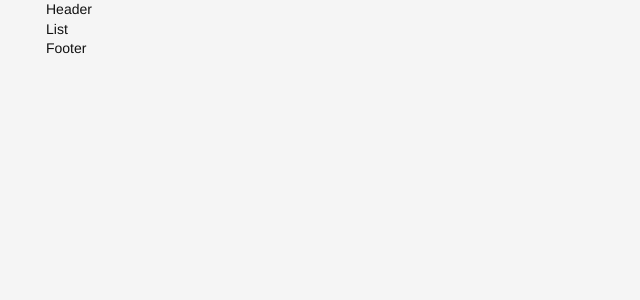
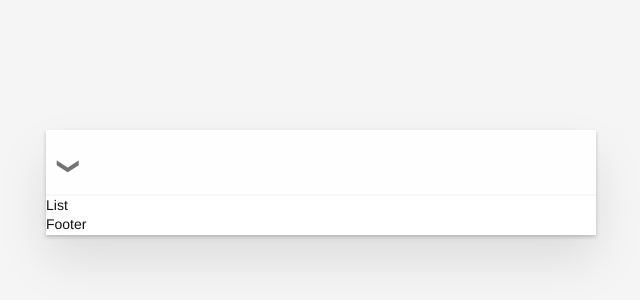
Before and after one commit to fe-olaf/20210821, a React app: page / in a window 1280 px wide. Shown: the top 300 px of the page, without its empty margins (319-959 px from the left). Built offline with nearby package versions, Linux system fonts and the light colour scheme; the HTML template or start-up script is replaced by a standard one.

Commit message:
header style 컴포넌트 추가

```diff
--- a/src/components/todo/Header.js
+++ b/src/components/todo/Header.js
@@ -1,7 +1,51 @@
 import React from 'react'
+import styled from 'styled-components'
+
+const Container = styled.div``
+
+const CheckButton = styled.div`
+  width: 60px;
+  font-size: 0;
+  position: absolute;
+  top: 0;
+  left: -32px;
+  transform: rotate(90deg);
+  height: 65px;
+  width: 65px;
+
+  &::before {
+    content: '❯';
+    font-size: 22px;
+    color: #e6e6e6;
+    padding: 10px 27px 10px 27px;
+
+    ${({ checked }) => checked && `color: #737373;`}
+  }
+`
+
+const Input = styled.input`
+  padding: 16px 16px 16px 60px;
+  border: none;
+  background: rgba(0, 0, 0, 0.003);
+  box-shadow: inset 0 -2px 1px rgb(0 0 0 / 3%);
+  position: relative;
+  margin: 0;
+  width: 100%;
+  font-size: 24px;
+  font-family: inherit;
+  font-weight: inherit;
+  line-height: 1.4em;
+  color: inherit;
+  box-sizing: border-box;
+`
 
 function Header() {
-  return <div>Header</div>
+  return (
+    <Container>
+      <CheckButton a={10} b={20} checked={true} />
+      <Input />
+    </Container>
+  )
 }
 
 export default Header
--- a/src/pages/Todo.js
+++ b/src/pages/Todo.js
@@ -1,16 +1,25 @@
 import React from 'react'
+
+import styled from 'styled-components'
 
 import Header from '../components/todo/Header'
 import List from '../components/todo/List'
 import Footer from '../components/todo/Footer'
 
+const Container = styled.div`
+  background: #fff;
+  margin: 130px 0 40px 0;
+  position: relative;
+  box-shadow: 0 2px 4px 0 rgba(0, 0, 0, 0.2), 0 25px 50px 0 rgba(0, 0, 0, 0.1);
+`
+
 function TodoPage() {
   return (
-    <div>
+    <Container>
       <Header />
       <List />
       <Footer />
-    </div>
+    </Container>
   )
 }
 
```
